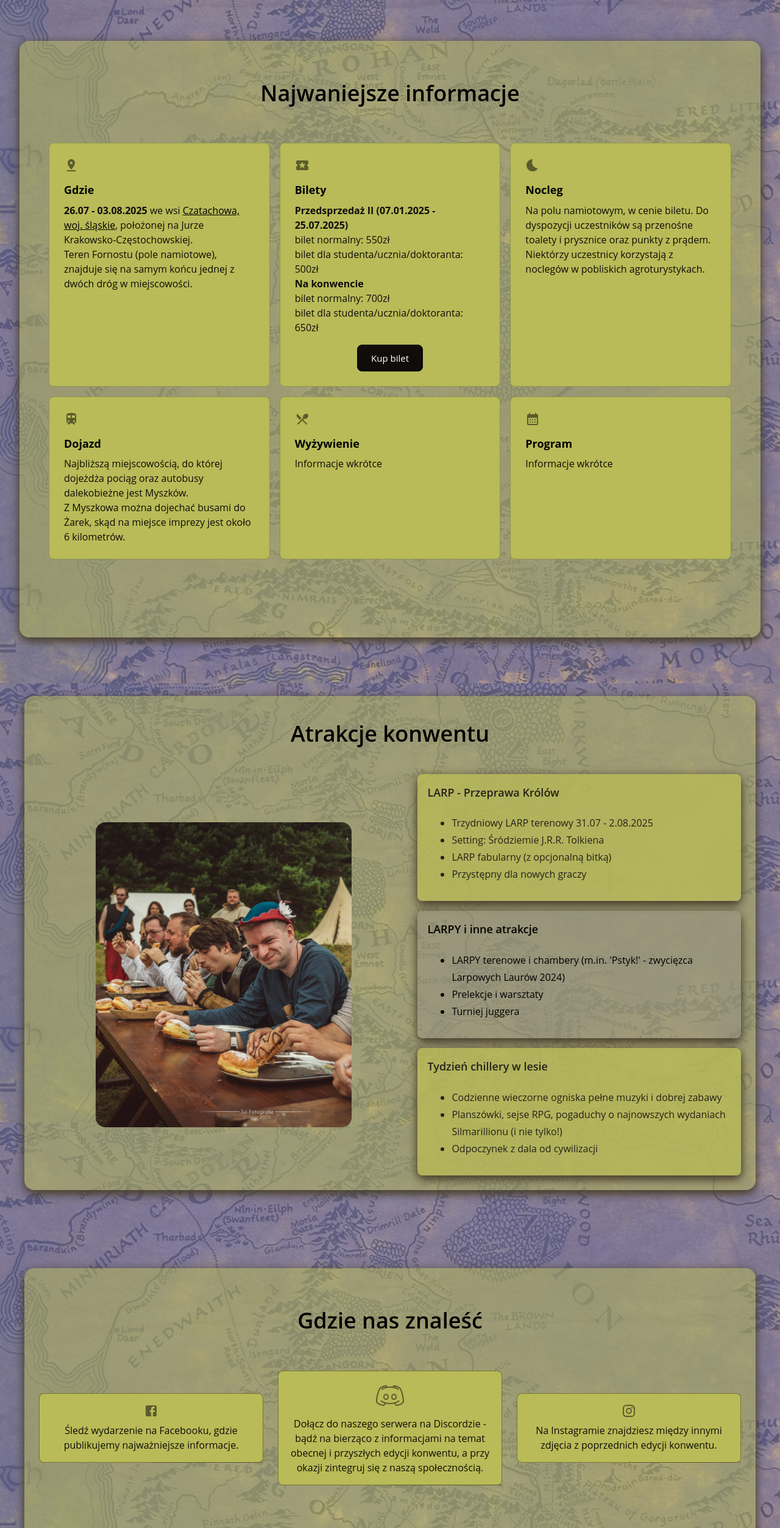
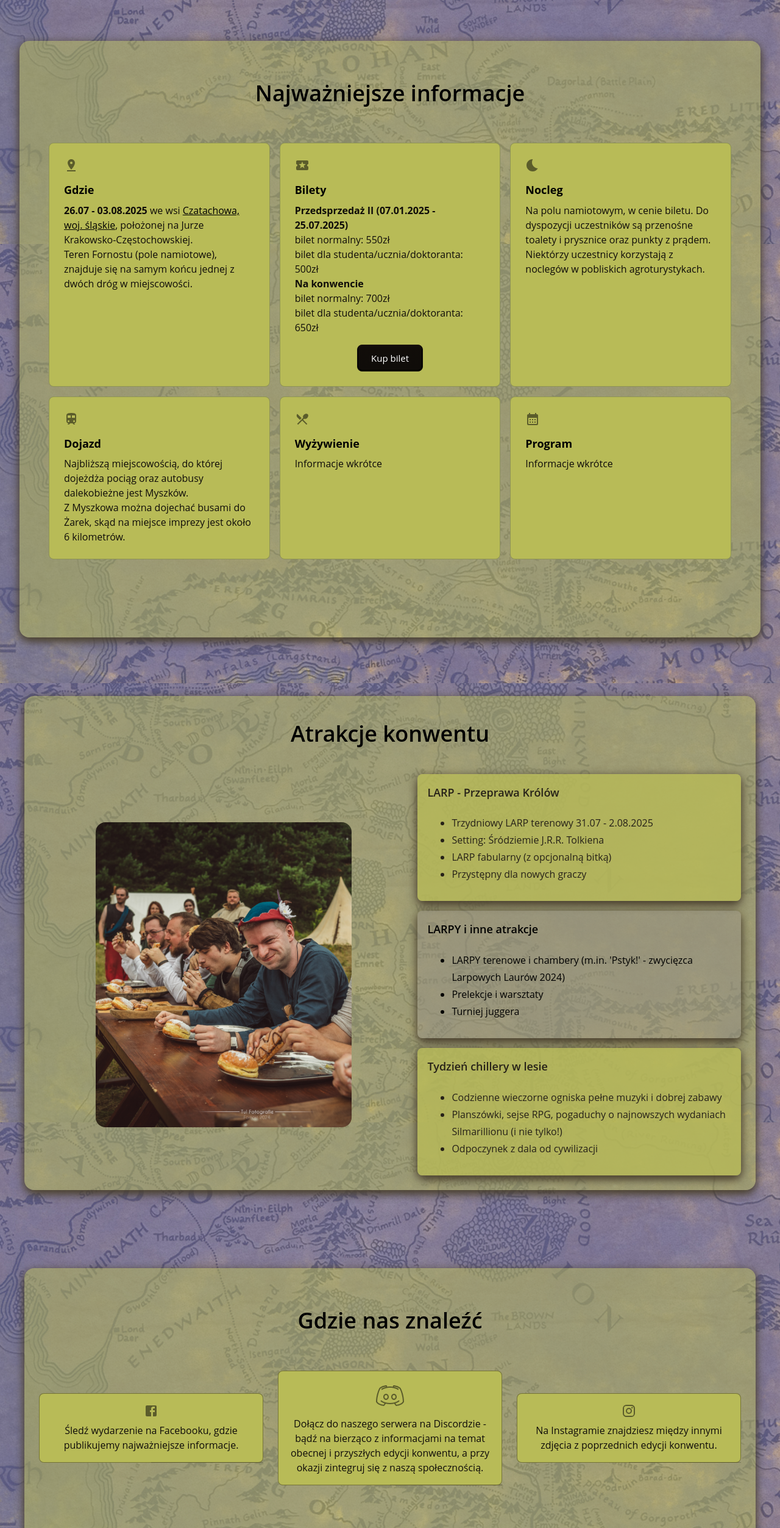
Before and after one commit to Veroshe/fornost-web, a React (Vite) app: page / in a window 1280 px wide. Shown: the part 1040-3545 px from the top of the page at 61% size. Built offline with nearby package versions, Linux system fonts and the light colour scheme.

Commit message:
Typos fixes

```diff
--- a/src/marketing-page/components/FAQ.tsx
+++ b/src/marketing-page/components/FAQ.tsx
@@ -59,7 +59,13 @@ export default function FAQ() {
             <Typography
               component="h3"
               variant="subtitle1"
-              sx={{ typography: { sm: "subtitle1", xs: "subtitle2" } }}
+              sx={{
+                typography: {
+                  sm: "subtitle1",
+                  xs: "subtitle2",
+                  textAlign: "left"
+                }
+              }}
             >
               Czy jeśli kupuje bilet na LARP 'Przeprawa Królów' to muszę
               dodatkowo kupić bilet na konwent?
--- a/src/marketing-page/components/Footer.tsx
+++ b/src/marketing-page/components/Footer.tsx
@@ -34,7 +34,7 @@ export default function Footer() {
         flexDirection: "column",
         alignItems: "center",
         gap: { xs: 4, sm: 8 },
-        py: { xs: 8, sm: 10 },
+        py: { xs: 8, sm: 4 },
         textAlign: { sm: "center", md: "left" }
       }}
     >
--- a/src/marketing-page/components/Highlights.tsx
+++ b/src/marketing-page/components/Highlights.tsx
@@ -79,7 +79,7 @@ export default function Highlights() {
           }}
         >
           <Typography component="h2" variant="h2" gutterBottom>
-            Najwaniejsze informacje
+            Najważniejsze informacje
           </Typography>
         </Box>
         <Grid container spacing={2}>
--- a/src/marketing-page/components/Pricing.tsx
+++ b/src/marketing-page/components/Pricing.tsx
@@ -77,7 +77,7 @@ export default function Pricing() {
           gutterBottom
           sx={{ color: "text.primary" }}
         >
-          Gdzie nas znaleść
+          Gdzie nas znaleźć
         </Typography>
       </Box>
       <Grid
```
